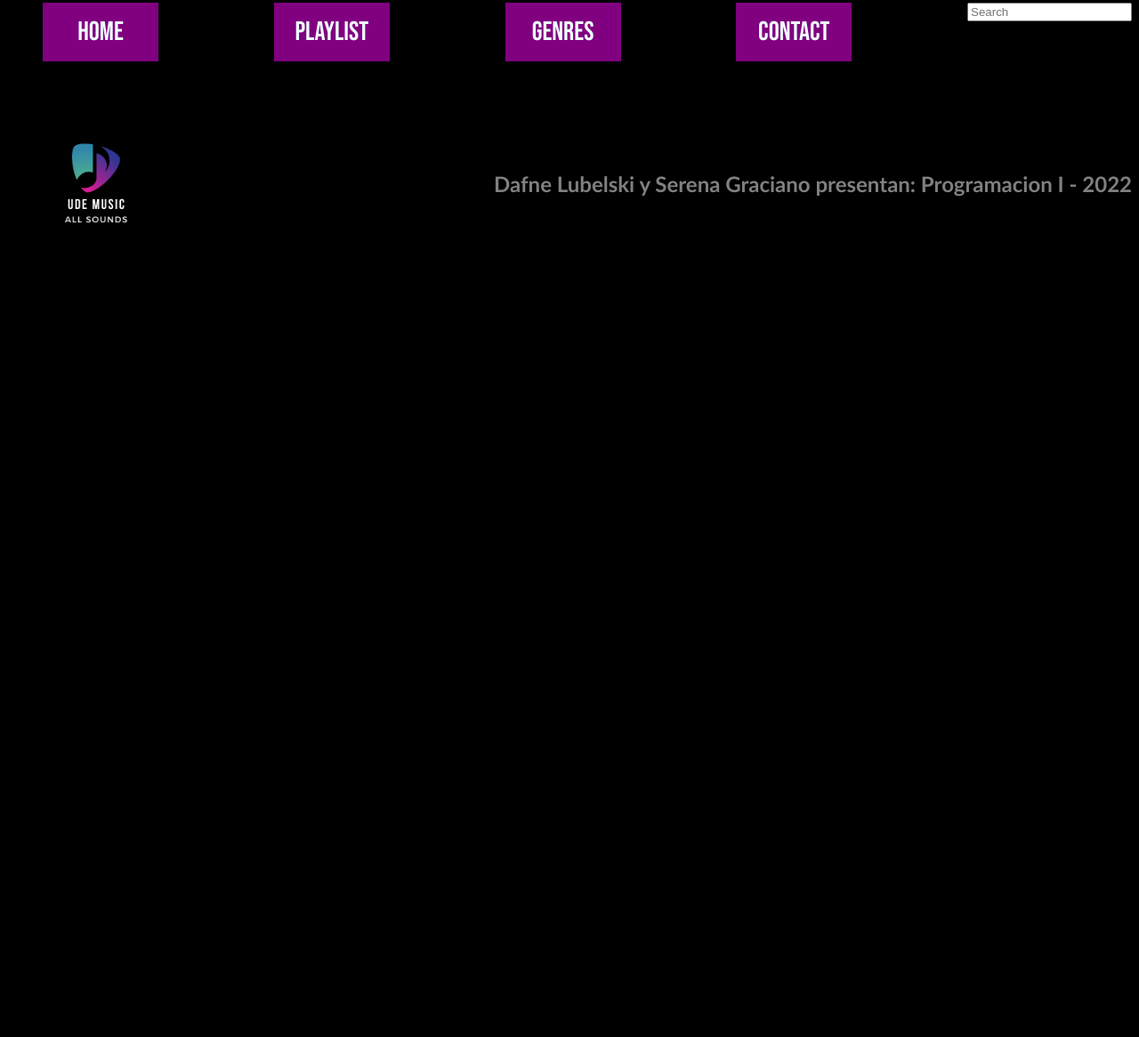
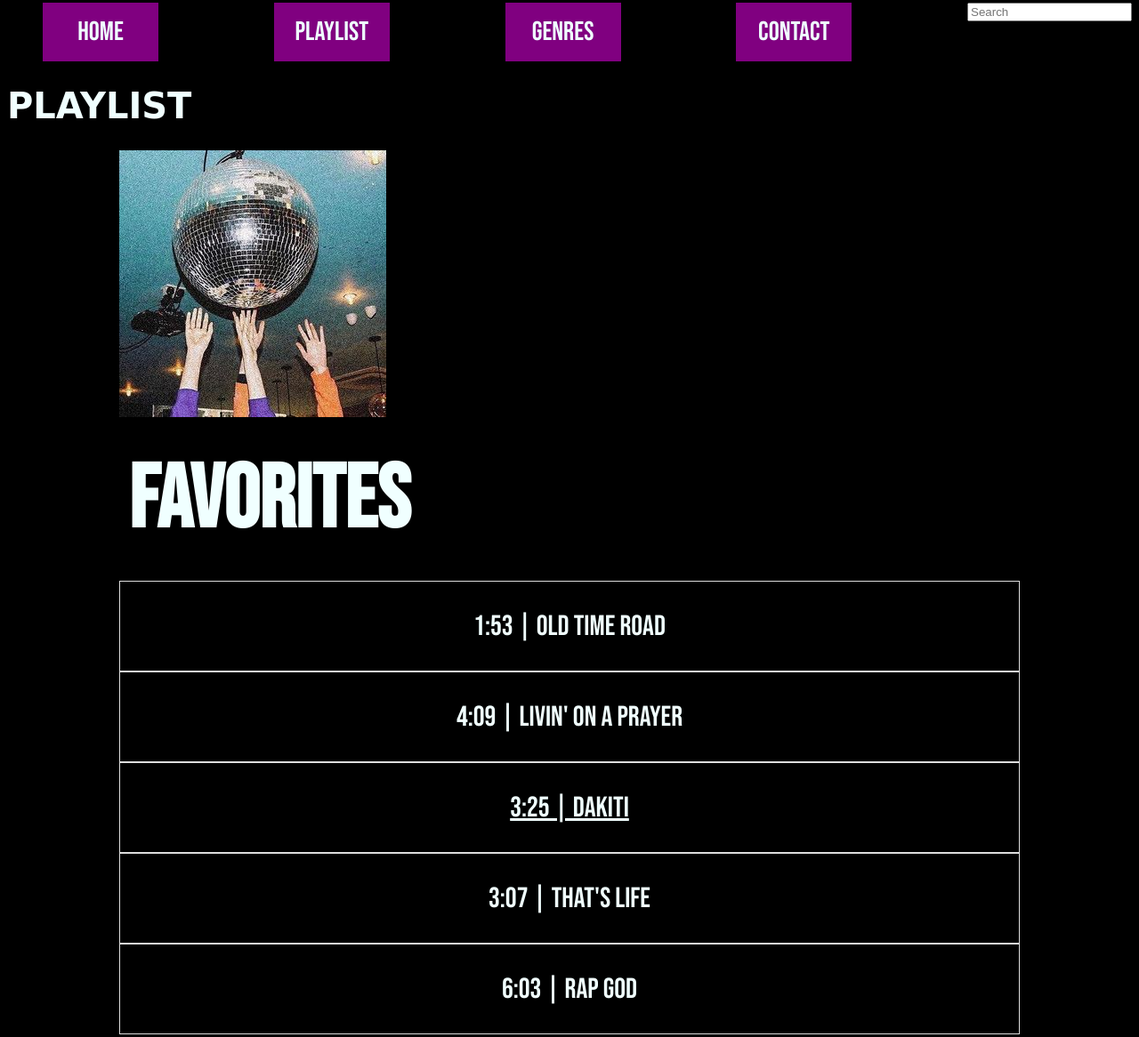
Before and after one commit to dlubelski/proyectointegrador, a plain HTML site: page playlist.html in a window 1280 px wide. Shown: the part 725-1891 px from the top of the page at 89% size. Before the commit the page ends 1040 px from the top, so only its background shows below. Drawn offline with Linux system fonts and the light colour scheme; a web font is replaced by a local one.

Commit message:
playlisthecha

```diff
--- a/css/estilos.css
+++ b/css/estilos.css
@@ -117,11 +117,45 @@ footer a{
     font-family: Rubik Wet Paint, cursive;
     font-size: 250%;
 }
+.title-playlist{
+    font-family: Rubik Wet Paint, cursive;
+    font-size: 250%;
+}
 .titlehtml{
     font-family: Bebas Neue, cursive;
     font-size: 300%;
 }
+.favtrack a{
+    font-family: Bebas Neue, cursive;
+    font-size: 200%;
+}
+.favtrack p{
+    font-family: Bebas Neue, cursive;
+    font-size: 200%;
+}
 
+.favtrack{
+    display: flex;
+    border: 1px solid #ddd;
+    width: 25;
+    height: 100px;
+    align-items: center;
+    justify-content: space-around;
+}
+.playlisthtml{
+    margin-left: 10%;
+    margin-right: 10%;
+    align-items: center;
+    align-self: center;
+}
+.titleplaylist{
+    font-size: 100px;
+    font-family: Bebas Neue, cursive;
+    width: 390px;
+    margin-top: 3%;
+    margin-bottom: 3%;
+    margin-left: 1%;
+}
 .sub-title{
     font-family: Bebas Neue, cursive;
     font-size: 200%;
--- a/playlist.html
+++ b/playlist.html
@@ -12,6 +12,7 @@
         <link rel="preconnect" href="https://fonts.googleapis.com">
         <link rel="preconnect" href="https://fonts.gstatic.com" crossorigin>
         <link href="https://fonts.googleapis.com/css2?family=Bebas+Neue&display=swap" rel="stylesheet">
+        <link rel="stylesheet" href="https://cdnjs.cloudflare.com/ajax/libs/font-awesome/6.1.1/css/all.min.css">
     </head>
 
     <body>
@@ -37,6 +38,44 @@
 
             </nav>
         </section>
+
+        <h1 class="title-playlist">
+            PLAYLIST
+        </h1>
+        <section class="playlisthtml">
+
+            <div>
+        <article class="playlistdata">
+            <img src="./IMG/udemusicphotos/playlist.jpg">
+            </div>
+            <div class="infoplaylist">
+             <h2 class="titleplaylist">
+             FAVORITES
+            </h2>
+             <article class="favsongs">
+                <article class="favtrack">
+                    <p>1:53 | OLD TIME ROAD</p>
+                </article>
+        <article class="favtrack">
+            <p>4:09 | LIVIN' ON A PRAYER</p>
+        </article>
+
+        <article class="favtrack">
+            <a href="songs.html">3:25 | DAKITI</a>
+        </article>
+        <article class="favtrack">
+            <p>3:07 | THAT'S LIFE</p>
+        </article>
+
+        <article class="favtrack">
+            <p>6:03 | RAP GOD</p>
+        </article>
+    </article>
+            </div>
+        </article>
+        </article>
+    </section>
+
         <footer>
             <img src="./IMG/udemusicphotos/logoudemusic.png.png" alt="logo">
             <section class="footer">
```
Also changed, not shown: genres.html (+2 -1 lines), IMG/udemusicphotos/playlist.jpg (added).
